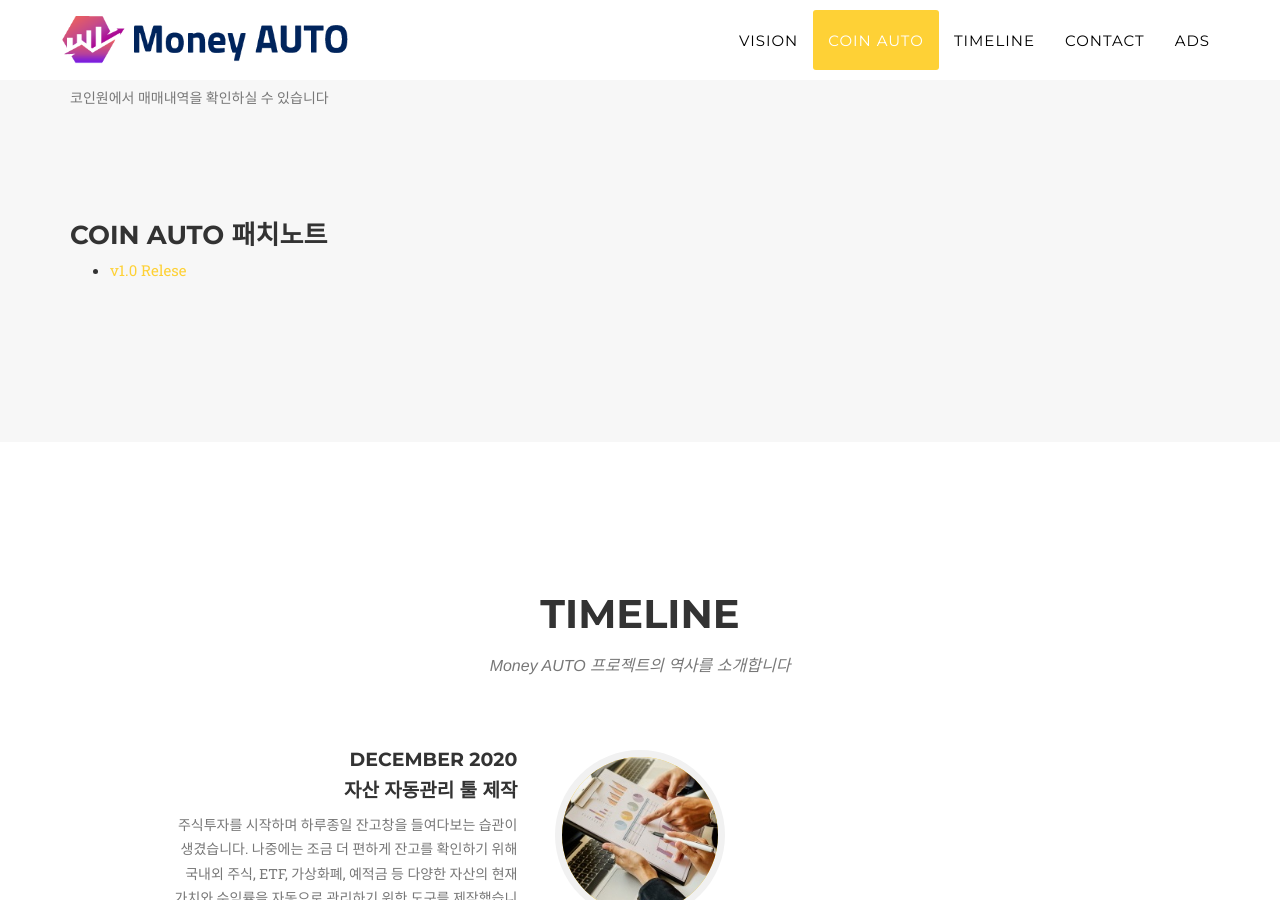
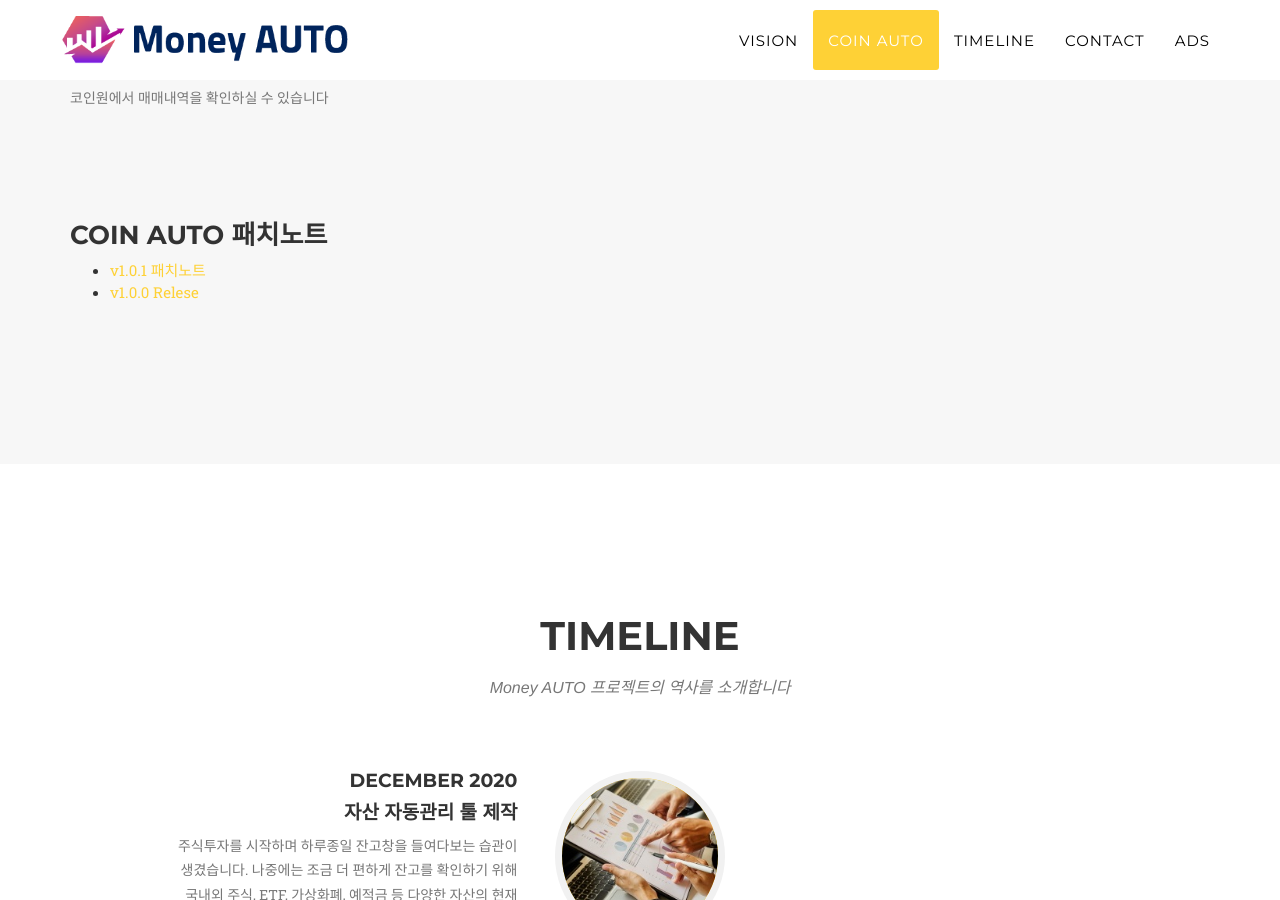
Before and after one commit to needleworm/moneyauto, a Jekyll site: the page built from index.html, in a window 1280 px wide and 900 px high, scrolled down 3151 px. Built offline with Jekyll 4.4.1, drawn with Linux system fonts in a browser that asks for light colours; some web fonts are replaced.

Commit message:
Update coinauto_grid.html

```diff
--- a/_includes/coinauto_grid.html
+++ b/_includes/coinauto_grid.html
@@ -37,7 +37,8 @@
             <div>
             <h3 id="patchnoteTitle">Coin AUTO 패치노트</h3>
             <ul>
-                <li><a href="https://moneyauto.tistory.com/1">v1.0 Relese</a></li>
+                <li><a href="https://moneyauto.tistory.com/2">v1.0.1 패치노트</a></li>
+                <li><a href="https://moneyauto.tistory.com/1">v1.0.0 Relese</a></li>
             </ul>
             </div>
         </div>
```
